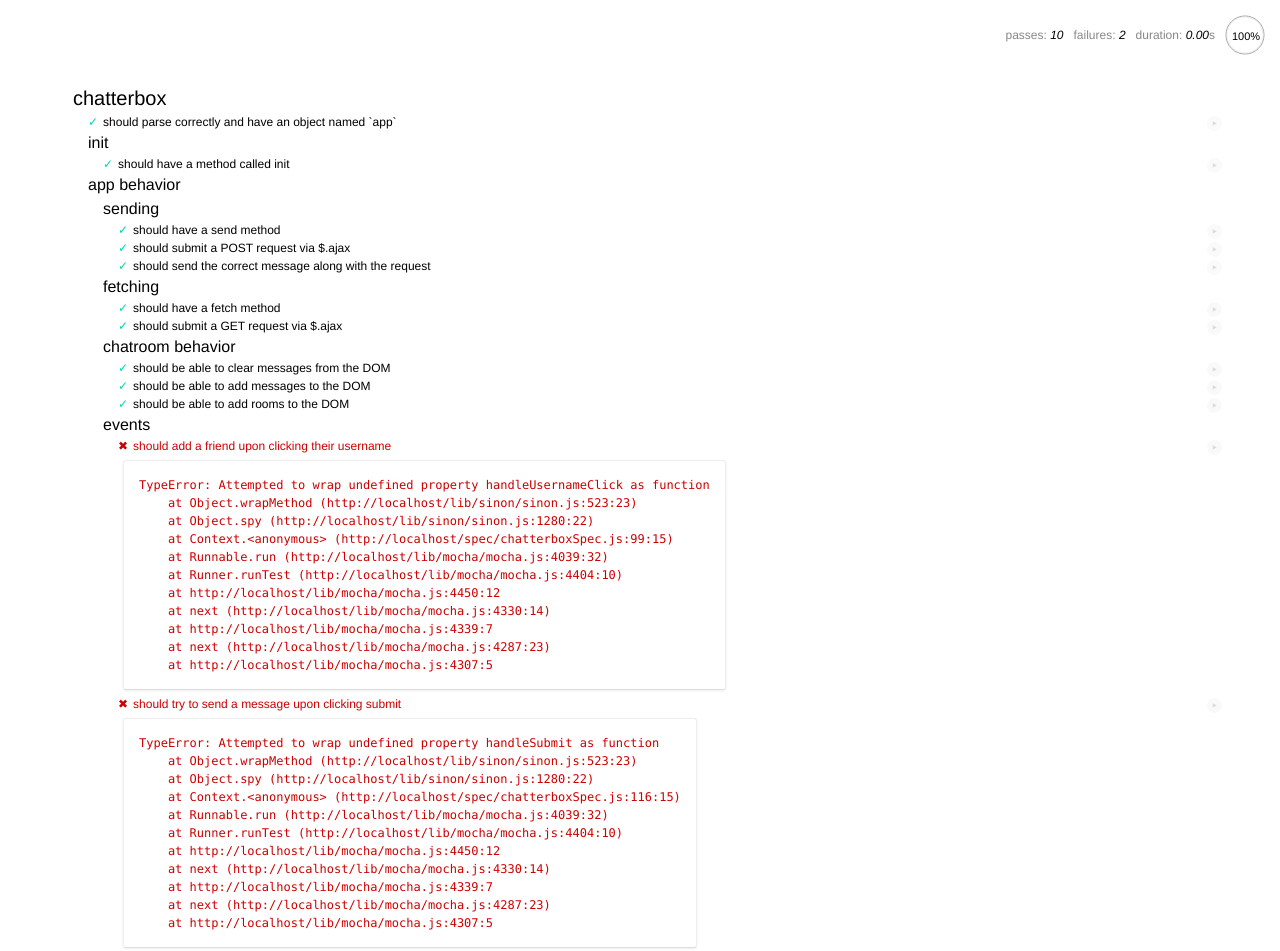
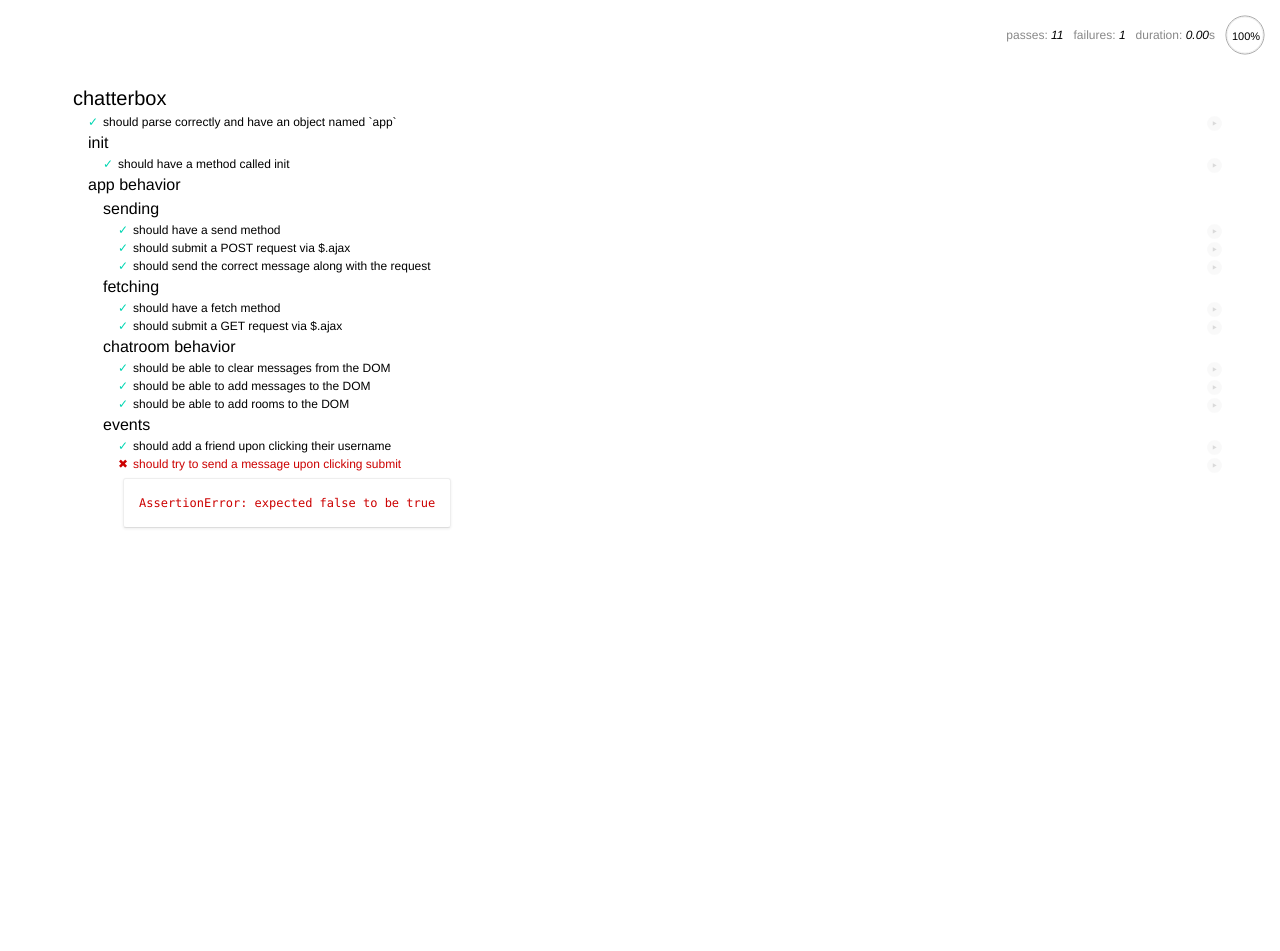
Before and after one commit to tenination/chatterbox-client, a website: page SpecRunner.html in a window 1280 px wide. After the commit the page ends 800 px from the top, so only its background shows below. Drawn offline with Linux system fonts and the light colour scheme.

Commit message:
Partial commit

```diff
--- a/client/scripts/app.js
+++ b/client/scripts/app.js
@@ -14,7 +14,16 @@ var app = {
 //   roomname: 'lobby'
 // };
 
-app.init = function() {};
+app.init = function() {
+  $('.username').on('click', function(){
+    app.handleUsernameClick();
+  });
+  $('#send').on('submit', function(){
+    console.log('BUTTON CLICKED');
+    app.handleSubmit();
+  });
+
+};
 app.send = function(message) {
 
   $.ajax({
@@ -58,9 +67,15 @@ app.clearMessages = function() {
 };
 
 app.renderMessage = function(message) {
-  var $orig = $('<p></p>');
-  $orig.text(message.text);
-  $('#chats').append($orig);
+  var $message = $('<div></div>');
+  var $username = $('<p></p>');
+  $username.addClass('username');
+  $username.text(message.username);
+  $message.text(message.text);
+  $('#chats').append($username);
+  $('.username').append($message);
+  //$('body').append('#chats');
+
 
 };
 
@@ -71,6 +86,13 @@ app.renderRoom = function(room) {
 
 };
 
+app.handleUsernameClick = function() {
+  //add clicked username to firends
+};
+app.handleSubmit = function() {
+  console.log('Submit pressed!');
+};
+
 
 
 
```
Also changed, not shown: client/index.html (+4 -1 lines), spec/chatterboxSpec.js (line endings or trailing spaces).
